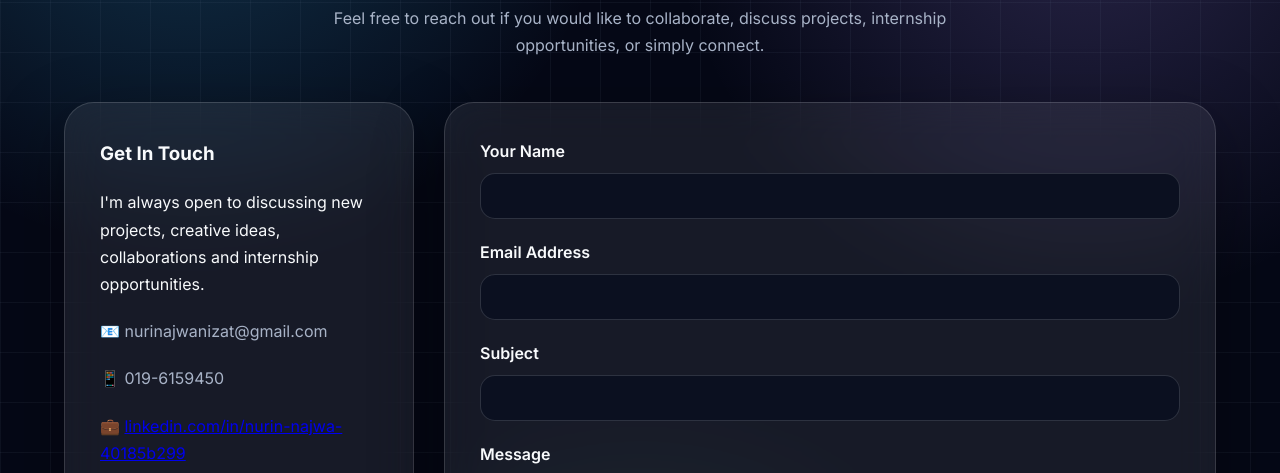
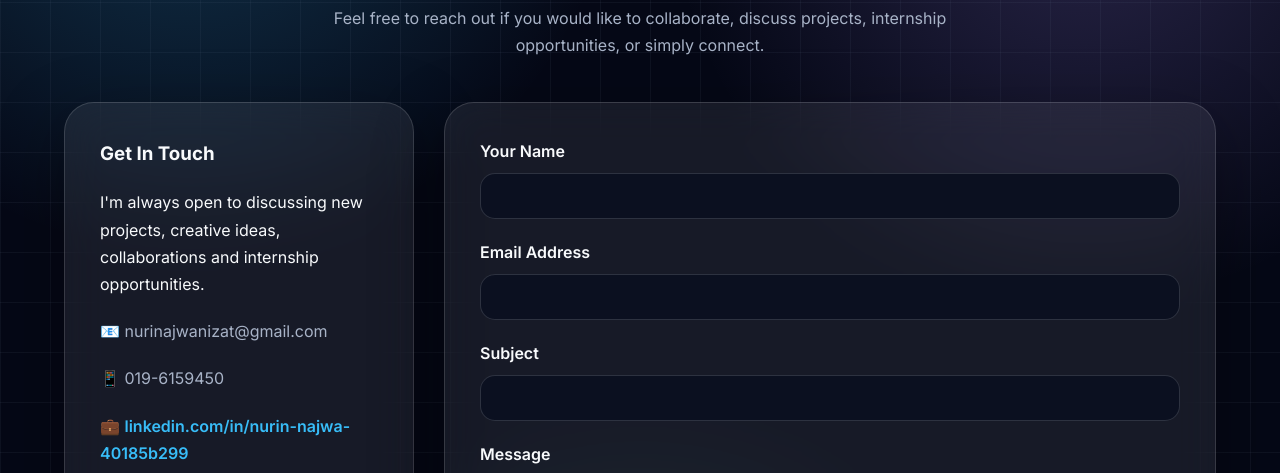
Before and after one commit to nurinajwa-source/nurinajwa, a plain HTML site: page contact.html in a window 1280 px wide. Shown: the part 298-771 px from the top of the page. Drawn offline with Linux system fonts and the light colour scheme.

Commit message:
Update style.css

```diff
--- a/style.css
+++ b/style.css
@@ -772,6 +772,16 @@ footer{
   color:var(--muted);
 }
 
+.contact-link{
+    color:var(--primary);
+    text-decoration:none;
+    font-weight:600;
+}
+
+.contact-link:hover{
+    text-decoration:underline;
+}
+
 .form-group{
   margin-bottom:20px;
 }
```
